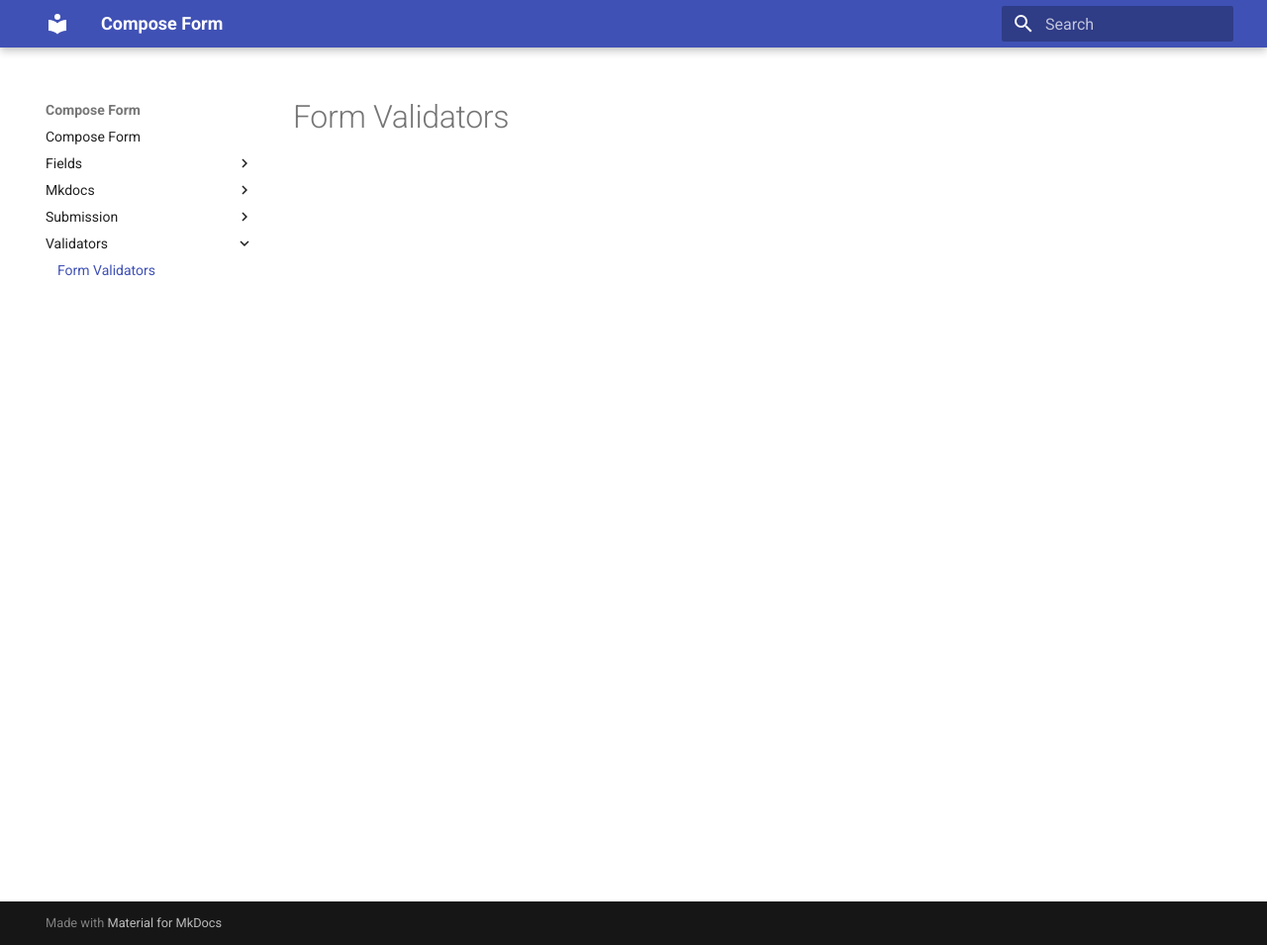
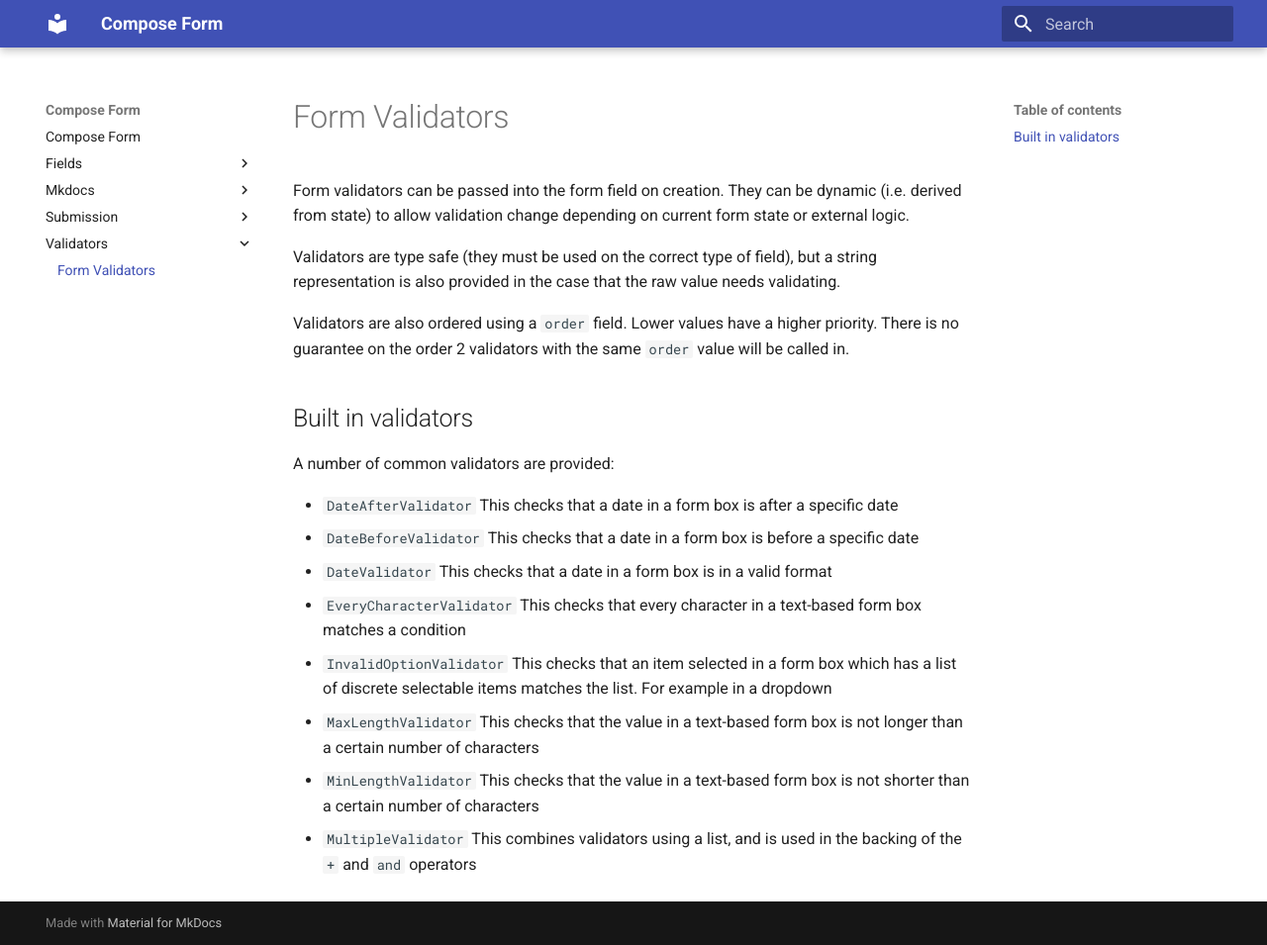
Before and after one commit to IsaacDobrevaSkevington/compose-form, an MkDocs documentation site: the page built from docs/validators/Validators.md, in a window 1280 px wide and 955 px high. Shown: the whole window at 99% size. Built offline with MkDocs 1.6.1 and Material for MkDocs 9.7.7, drawn with Linux system fonts in a browser that asks for light colours.

Commit message:
More docs, Validator priority

```diff
--- a/docs/validators/Validators.md
+++ b/docs/validators/Validators.md
@@ -1 +1,25 @@
 # Form Validators
+
+Form validators can be passed into the form field on creation.
+They can be dynamic (i.e. derived from state) to allow validation change
+depending on current form state or external logic.
+
+Validators are type safe (they must be used on the correct type of field), but a string representation is
+also provided in the case that the raw value needs validating.
+
+Validators are also ordered using a `order` field. Lower values have a higher priority.
+There is no guarantee on the order 2 validators with the same `order` value will be called in.
+
+## Built in validators
+
+A number of common validators are provided:
+
+- `DateAfterValidator` This checks that a date in a form box is after a specific date
+- `DateBeforeValidator` This checks that a date in a form box is before a specific date
+- `DateValidator` This checks that a date in a form box is in a valid format
+- `EveryCharacterValidator` This checks that every character in a text-based form box matches a condition
+- `InvalidOptionValidator` This checks that an item selected in a form box which has a list of discrete selectable items matches the list.
+For example in a dropdown
+- `MaxLengthValidator` This checks that the value in a text-based form box is not longer than a certain number of characters
+- `MinLengthValidator` This checks that the value in a text-based form box is not shorter than a certain number of characters
+- `MultipleValidator` This combines validators using a list, and is used in the backing of the `+` and `and` operators
```
Also changed, not shown: docs/fields/CustomUI.md (+1 -1 lines), docs/submission/Submission.md (added, +108 -0 lines), docs/submission/SubmissionFailure.md (deleted), 3 other files.
